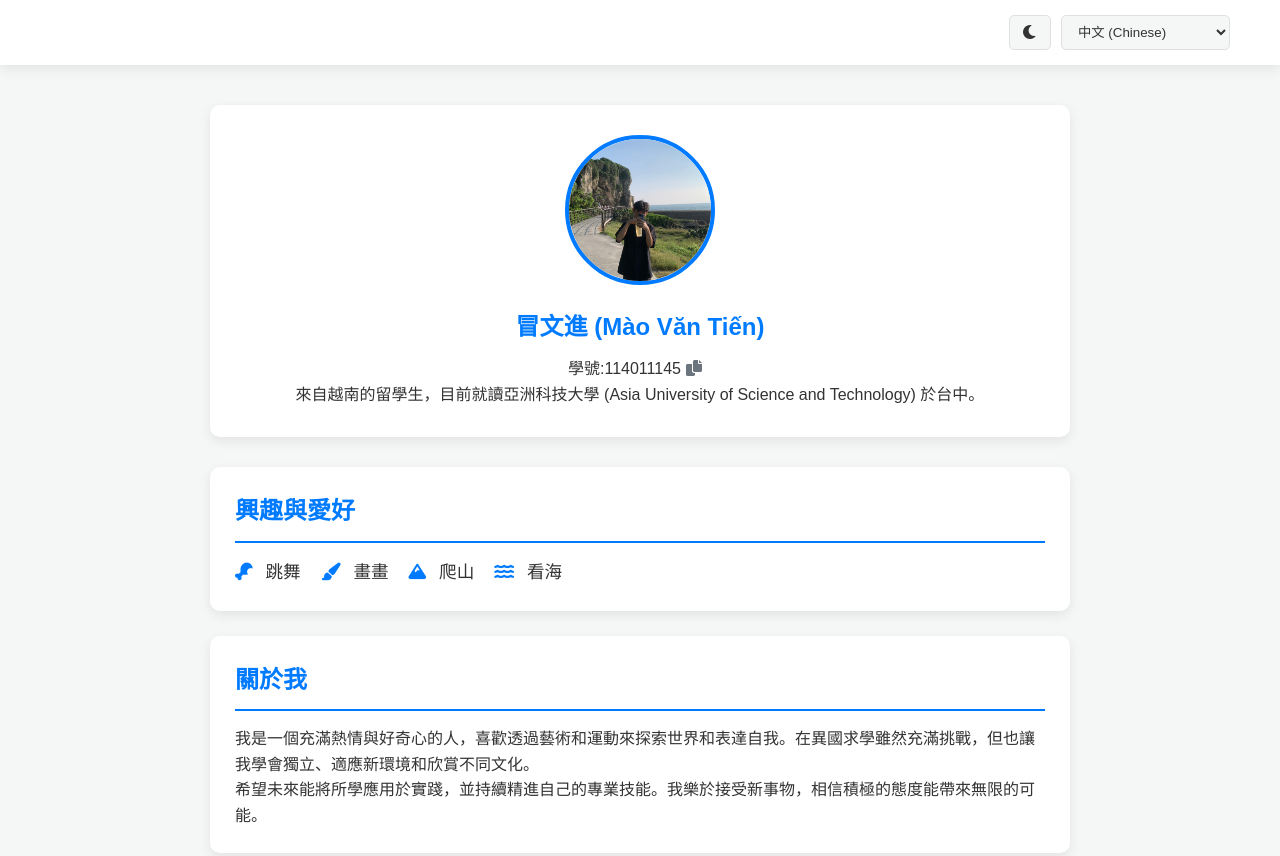
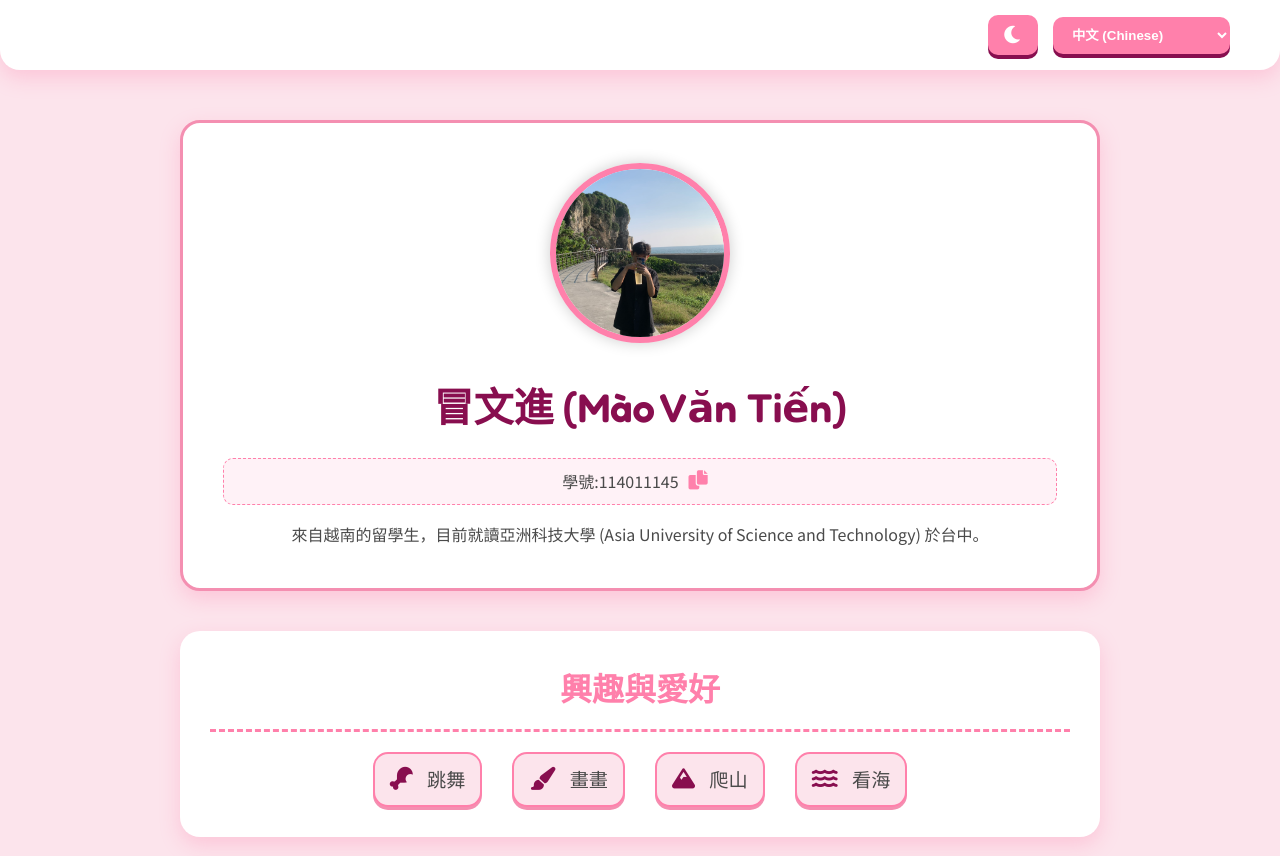
Before and after one commit to gglin928/Mvt, a plain HTML site: page index.html in a window 1280 px wide. Shown: the top 856 px of the page. Drawn offline with Linux system fonts and the light colour scheme.

Commit message:
更改樣式

```diff
--- a/style.css
+++ b/style.css
@@ -1,48 +1,56 @@
+@import url('https://fonts.googleapis.com/css2?family=Fredoka:wght@400;600&family=Noto+Sans+TC:wght@400;700&display=swap');
+
+/* --- 顏色變數：柔和可愛風格 --- */
 :root {
-    /* 亮色主題預設變數 */
-    --background-color: #f4f7f6;
-    --text-color: #333;
-    --primary-color: #007BFF;
-    --secondary-color: #6c757d;
-    --card-background: #ffffff;
-    --border-color: #e0e0e0;
-    --shadow: 0 4px 12px rgba(0, 0, 0, 0.08);
+    /* 亮色主題預設變數 (使用柔和的粉彩色系) */
+    --background-color: #fce4ec; /* 淺粉色背景 */
+    --text-color: #4a4a4a;       /* 深灰色文字 */
+    --primary-color: #ff80ab;    /* 亮粉色 (主色調) */
+    --secondary-color: #880e4f;   /* 深粉色 (強調色) */
+    --card-background: #ffffff;  /* 白色卡片 */
+    --border-color: #f48fb1;     /* 柔和的邊框色 */
+    --shadow: 0 8px 20px rgba(255, 128, 171, 0.3); /* 粉色立體陰影 */
+    --font-heading: 'Fredoka', cursive; /* 活潑可愛字體 (標題) */
+    --font-body: 'Noto Sans TC', sans-serif; /* 內文字體 */
+    --border-radius: 20px;       /* 大圓角 */
 }
 
-/* 暗色主題覆蓋 */
+/* 暗色主題覆蓋 (使用溫暖的深色系) */
 html[data-theme='dark'] {
-    --background-color: #2c2c2c;
-    --text-color: #e0e0e0;
-    --primary-color: #4da6ff;
-    --secondary-color: #a0a0a0;
-    --card-background: #3a3a3a;
-    --border-color: #4f4f4f;
-    --shadow: 0 4px 12px rgba(0, 0, 0, 0.4);
+    --background-color: #36454f; /* 炭灰色背景 */
+    --text-color: #f7f7f7;       /* 淺色文字 */
+    --primary-color: #ffecb3;    /* 奶油黃 (主色調) */
+    --secondary-color: #ffa000;   /* 橙色 (強調色) */
+    --card-background: #4a5568;  /* 深色卡片 */
+    --border-color: #7b9c9f;     /* 溫暖的邊框色 */
+    --shadow: 0 8px 20px rgba(0, 0, 0, 0.5); /* 更明顯的陰影 */
 }
 
-/* 基本樣式 */
+/* --- 基本樣式 --- */
 * {
     box-sizing: border-box;
     margin: 0;
     padding: 0;
-    transition: background-color 0.3s, color 0.3s, box-shadow 0.3s;
+    /* 增加過渡效果讓主題切換更柔順 */
+    transition: background-color 0.5s ease, color 0.5s ease, box-shadow 0.5s ease, transform 0.3s ease;
 }
 
 body {
-    font-family: Arial, sans-serif;
-    line-height: 1.6;
+    font-family: var(--font-body);
+    line-height: 1.8; /* 增加行高，提升閱讀舒適度 */
     background-color: var(--background-color);
     color: var(--text-color);
     min-height: 100vh;
+    padding-bottom: 50px; /* 為 footer 留白 */
 }
 
 .container {
-    max-width: 900px;
-    margin: 20px auto;
+    max-width: 960px;
+    margin: 30px auto;
     padding: 20px;
 }
 
-/* 頂部導航/功能區 */
+/* --- 頂部導航/功能區 --- */
 .header {
     display: flex;
     justify-content: flex-end;
@@ -50,66 +58,102 @@ body {
     padding: 15px 50px;
     background-color: var(--card-background);
     box-shadow: var(--shadow);
+    border-radius: 0 0 var(--border-radius) var(--border-radius); /* 底部圓角 */
 }
 
 #theme-toggle, #lang-select {
-    padding: 8px 12px;
-    border: 1px solid var(--border-color);
-    border-radius: 5px;
+    padding: 10px 15px;
+    border: none; /* 移除邊框 */
+    border-radius: 10px; /* 小圓角按鈕 */
     cursor: pointer;
-    background-color: var(--background-color);
-    color: var(--text-color);
-    margin-left: 10px;
+    background-color: var(--primary-color);
+    color: white; /* 白色字體 */
+    margin-left: 15px;
+    font-weight: 600;
+    box-shadow: 0 4px var(--secondary-color); /* 增加按鈕立體感 */
+    transform: translateY(0);
+}
+
+#theme-toggle:hover, #lang-select:hover {
+    background-color: var(--secondary-color);
+    transform: translateY(-2px); /* 懸停時輕微上浮 */
+}
+
+#theme-toggle:active, #lang-select:active {
+    box-shadow: 0 2px var(--secondary-color);
+    transform: translateY(2px); /* 點擊時下沉 */
 }
 
 #theme-toggle i {
-    font-size: 1.2em;
+    font-size: 1.5em; /* 放大圖示 */
 }
 
-/* 履歷卡片樣式 */
+
+/* --- 履歷卡片樣式 --- */
 .profile-card {
     background-color: var(--card-background);
-    padding: 30px;
-    border-radius: 10px;
+    padding: 40px;
+    border-radius: var(--border-radius);
     box-shadow: var(--shadow);
     text-align: center;
-    margin-bottom: 30px;
+    margin-bottom: 40px;
+    border: 3px solid var(--border-color); /* 增加邊框增加質感 */
+    animation: fadeIn 1s ease-out; /* 增加載入動畫 */
+}
+
+@keyframes fadeIn {
+    from { opacity: 0; transform: translateY(20px); }
+    to { opacity: 1; transform: translateY(0); }
 }
 
 .profile-photo {
-    width: 150px;
-    height: 150px;
+    width: 180px;
+    height: 180px;
     border-radius: 50%;
     object-fit: cover;
-    margin-bottom: 15px;
-    border: 4px solid var(--primary-color);
+    margin-bottom: 20px;
+    border: 6px solid var(--primary-color); /* 更粗的邊框 */
+    box-shadow: 0 0 15px rgba(0, 0, 0, 0.2);
 }
 
 .profile-card h1 {
-    color: var(--primary-color);
-    margin-bottom: 5px;
+    font-family: var(--font-heading);
+    color: var(--secondary-color);
+    font-size: 2.5em;
+    margin-bottom: 10px;
 }
 
+/* 學號與複製按鈕 */
 .student-id {
     display: flex;
     align-items: center;
     justify-content: center;
-    margin-top: 10px;
+    margin: 15px 0;
+    background-color: rgba(255, 128, 171, 0.1); /* 淺粉色背景 */
+    padding: 8px 15px;
+    border-radius: 10px;
+    border: 1px dashed var(--primary-color);
 }
 
 #copy-id-btn {
     background: none;
     border: none;
+    color: var(--primary-color);
+    cursor: pointer;
+    margin-left: 10px;
+    font-size: 1.2em;
+}
+
+#copy-id-btn:hover {
     color: var(--secondary-color);
-    cursor: pointer;
-    margin-left: 5px;
-    font-size: 1em;
+    transform: scale(1.1); /* 懸停時放大 */
 }
 
 .copy-message {
     margin-left: 10px;
     color: green;
-    font-size: 0.9em;
+    font-weight: bold;
+    font-size: 1em;
     opacity: 0;
     transition: opacity 0.5s;
 }
@@ -118,20 +162,23 @@ body {
     opacity: 1;
 }
 
-/* 區塊樣式 */
+/* --- 區塊樣式 --- */
 .section {
     background-color: var(--card-background);
-    padding: 25px;
-    border-radius: 10px;
+    padding: 30px;
+    border-radius: var(--border-radius);
     box-shadow: var(--shadow);
-    margin-bottom: 25px;
+    margin-bottom: 30px;
 }
 
 .section h2 {
-    border-bottom: 2px solid var(--primary-color);
+    font-family: var(--font-heading);
+    border-bottom: 3px dashed var(--primary-color); /* 虛線邊框更可愛 */
     padding-bottom: 10px;
-    margin-bottom: 15px;
+    margin-bottom: 20px;
     color: var(--primary-color);
+    font-size: 2em;
+    text-align: center;
 }
 
 /* 興趣列表 */
@@ -139,51 +186,77 @@ body {
     list-style: none;
     display: flex;
     flex-wrap: wrap;
-    gap: 20px;
+    justify-content: center; /* 置中排列 */
+    gap: 30px;
 }
 
 .hobbies-list li {
-    font-size: 1.1em;
+    font-size: 1.2em;
     color: var(--text-color);
+    background-color: var(--background-color);
+    padding: 8px 15px;
+    border-radius: 15px;
+    border: 2px solid var(--primary-color);
+    box-shadow: 0 3px var(--border-color);
+    transform: rotate(0deg);
+    transition: all 0.3s;
+}
+
+.hobbies-list li:hover {
+    transform: rotate(-5deg) scale(1.05); /* 懸停時傾斜和放大 */
+    background-color: var(--primary-color);
+    color: white;
 }
 
 .hobbies-list i {
-    color: var(--primary-color);
-    margin-right: 8px;
+    color: var(--secondary-color);
+    margin-right: 10px;
+    font-size: 1.2em;
 }
 
-/* 照片牆 */
+/* 關於我內文 */
+.section p {
+    margin-bottom: 15px;
+    text-indent: 2em;
+}
+
+/* --- 照片牆 --- */
 .gallery {
     display: grid;
-    grid-template-columns: repeat(auto-fit, minmax(200px, 1fr));
-    gap: 15px;
-    margin-top: 15px;
+    grid-template-columns: repeat(auto-fit, minmax(250px, 1fr));
+    gap: 20px;
+    margin-top: 20px;
 }
 
 .gallery img {
     width: 100%;
-    height: 200px;
+    height: 250px;
     object-fit: cover;
-    border-radius: 8px;
-    box-shadow: 0 2px 5px rgba(0, 0, 0, 0.1);
-    transition: transform 0.3s;
+    border-radius: 15px;
+    box-shadow: var(--shadow);
+    filter: brightness(0.95);
+    transition: transform 0.4s cubic-bezier(0.68, -0.55, 0.27, 1.55), filter 0.3s; /* 增加彈跳效果 */
 }
 
 .gallery img:hover {
-    transform: scale(1.05);
+    transform: scale(1.08) rotate(3deg); /* 懸停時放大並輕微旋轉 */
+    filter: brightness(1);
+    z-index: 10;
 }
 
 .gallery-caption {
     margin-top: 15px;
     font-style: italic;
     color: var(--secondary-color);
+    text-align: center;
 }
 
-/* 頁腳 */
+/* --- 頁腳 --- */
 .footer {
     text-align: center;
     padding: 20px;
-    border-top: 1px solid var(--border-color);
+    background-color: var(--card-background);
+    border-top: 5px solid var(--primary-color);
     color: var(--secondary-color);
-    margin-top: 20px;
+    font-weight: 600;
 }
```
